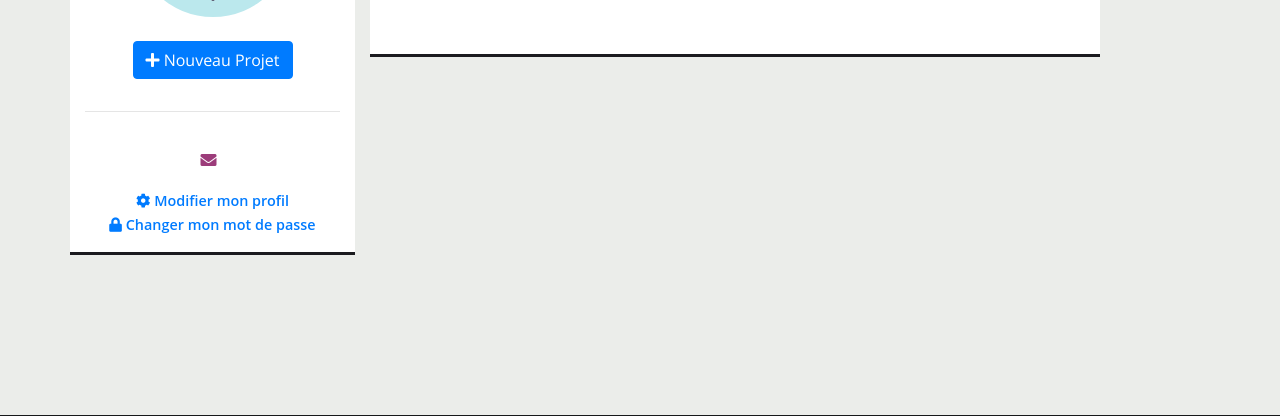
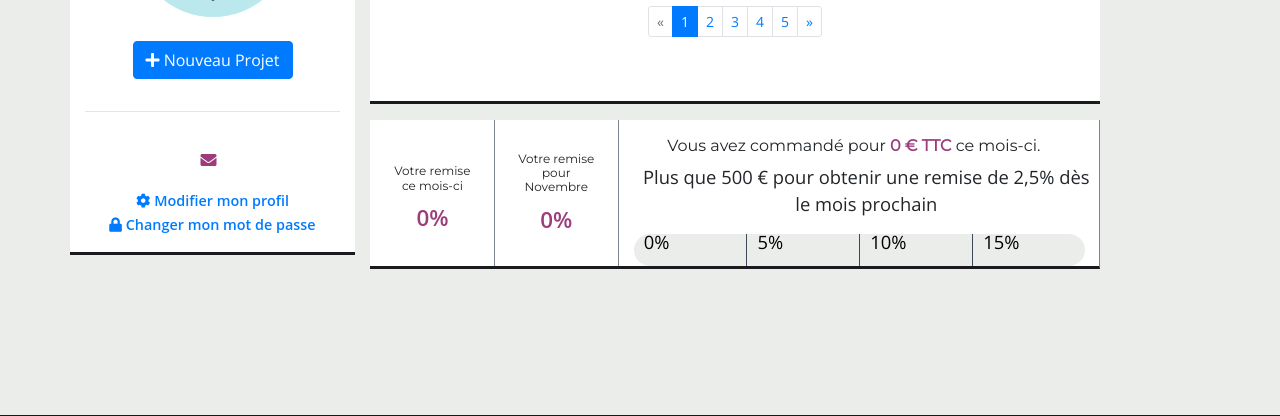
Before and after one commit to miranos26/pubizy, a Symfony app: template templates/backend/account/index.html.twig in a window 1280 px wide. Shown: the part 641-1057 px from the top of the page. Run offline with Twig, Linux system fonts and the light colour scheme; the template is opened without the code that fills it, so the values that code supplies are empty; some libraries are stand-ins or nearby versions.

Commit message:
Rectification bug création d'une commande d'un utilisateur inscrit

```diff
--- a/composer.json
+++ b/composer.json
@@ -33,6 +33,7 @@
         "symfony/debug-pack": "*",
         "symfony/dotenv": "*",
         "symfony/maker-bundle": "^1.0",
+        "symfony/phpunit-bridge": "*",
         "symfony/profiler-pack": "*",
         "symfony/test-pack": "*",
         "symfony/web-profiler-bundle": "*",
--- a/src/Controller/QuotationController.php
+++ b/src/Controller/QuotationController.php
@@ -21,8 +21,11 @@
         $form = $this->createForm(QuotationType::class, $quotation);
         $form->handleRequest($request);
 
+        dump($form->get('reference')->getData());
+
         if($form->isSubmitted() && $form->isValid()){
 
+            if(($form->get('reference')->getData() !== null)){
             /** @var UploadedFile  $file */
             $file = $form->get('reference')->getData();
 
@@ -35,6 +38,8 @@
             );
 
             $quotation->setReference($fileName);
+            }
+
 
             $manager->persist($quotation);
             $manager->flush();
--- a/src/Entity/User.php
+++ b/src/Entity/User.php
@@ -85,6 +85,7 @@
 
     /**
      * @ORM\OneToMany(targetEntity="App\Entity\Order", mappedBy="user")
+     * @ORM\OrderBy({"createdAt" = "DESC"})
      */
     private $orders;
 
--- a/templates/backend/account/index.html.twig
+++ b/templates/backend/account/index.html.twig
@@ -100,7 +100,6 @@
                                     </thead>
                                     <tbody>
                                     {% for order in user.orders %}
-
                                     <tr>
                                         <td> {{ order.id }} </td>
                                         <td>{{ order.name }}</td>
@@ -111,6 +110,32 @@
                                     {% endfor %}
                                     </tbody>
                                 </table>
+
+                            <div class="d-flex justify-content-center">
+                                <ul class="pagination pagination-sm">
+                                    <li class="page-item disabled">
+                                        <a class="page-link" href="#">&laquo;</a>
+                                    </li>
+                                    <li class="page-item active">
+                                        <a class="page-link" href="#">1</a>
+                                    </li>
+                                    <li class="page-item">
+                                        <a class="page-link" href="#">2</a>
+                                    </li>
+                                    <li class="page-item">
+                                        <a class="page-link" href="#">3</a>
+                                    </li>
+                                    <li class="page-item">
+                                        <a class="page-link" href="#">4</a>
+                                    </li>
+                                    <li class="page-item">
+                                        <a class="page-link" href="#">5</a>
+                                    </li>
+                                    <li class="page-item">
+                                        <a class="page-link" href="#">&raquo;</a>
+                                    </li>
+                                </ul>
+                            </div>
 
                         </div>
                     </div>
@@ -148,6 +173,7 @@
                                     <a href="#"> <img src="{{ asset('img/005-phone.png') }}" alt="contact chat" class="img-contact-account"> </a>
                                     <a href="#"> Téléphone </a>
                                 </div>
+                            </div>
                         </div>
                     </div>
 
--- a/templates/backend/admin/quotation/show.html.twig
+++ b/templates/backend/admin/quotation/show.html.twig
@@ -67,7 +67,7 @@
                                 <p> Quantité : {{ quotation.quantity }} </p>
 
                                 {% elseif quotation.product == 'Impression textile' %}
-                                <p> Sous-catégorie : {{ quotation.textile_Subproduct }}</p>
+                                <p> Sous-catégorie : {{ quotation.textileSubproduct }}</p>
                                 <p> Quantité : {{ quotation.quantity }} </p>
 
                                 {% elseif quotation.product == 'Stand & evenementiel' %}
```
Also changed, not shown: src/Controller/AccountController.php (+7 -1 lines), src/Controller/Admin/OrderController.php (+27 -2 lines), 1 other file.
